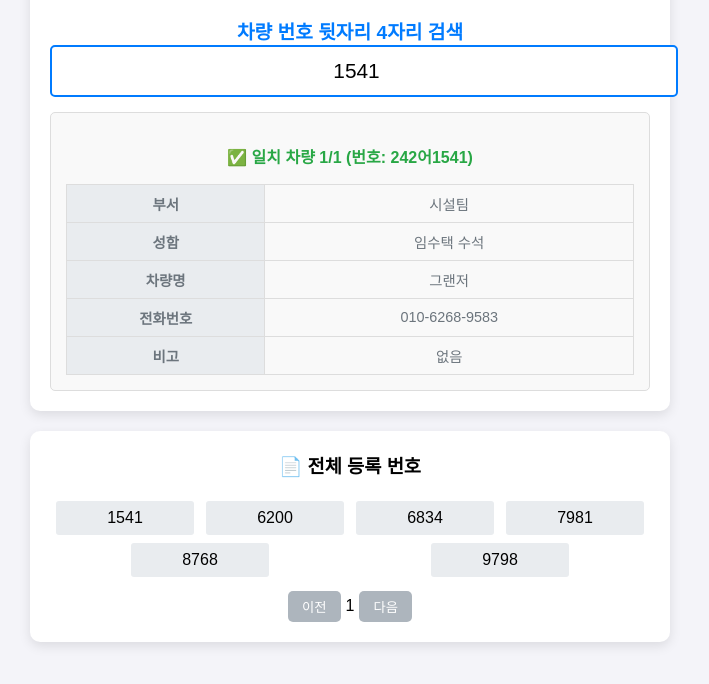
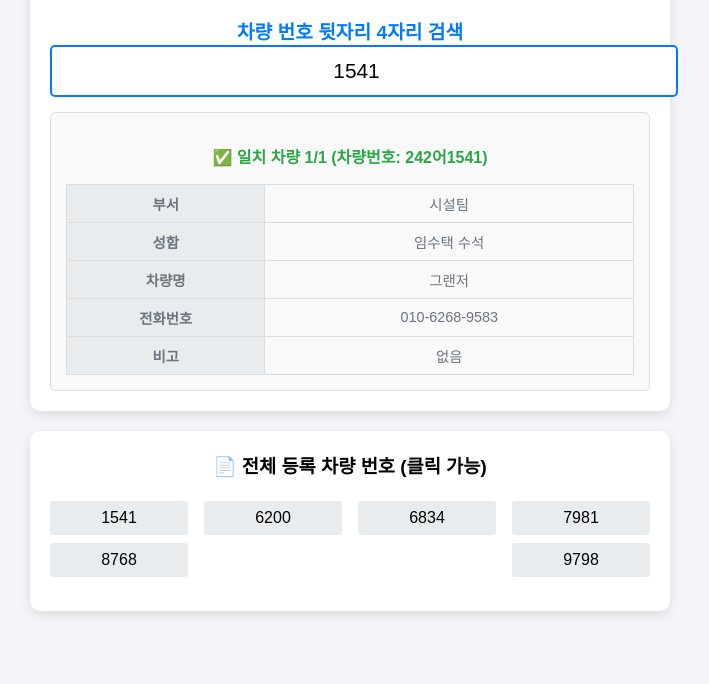
Before and after one commit to parkjunhoo/skicar.github.io, a plain HTML site: page index.html in a window 1280 px wide. Both pictures are taken after a click on the item "1541". Shown: the part 78-762 px from the top of the page, without its empty margins (290-999 px from the left). Drawn offline with Linux system fonts and the light colour scheme.

Commit message:
ㅇㅇㅇ

```diff
--- a/index.html
+++ b/index.html
@@ -3,17 +3,17 @@
 <head>
 <meta charset="UTF-8">
 <meta name="viewport" content="width=device-width, initial-scale=1.0">
-    <title>차량 등록 정보 검색 및 목록</title>
+<title>차량 등록 정보 검색</title>
+
 <style>
 body {
     font-family: Arial, sans-serif;
-            background-color: #f4f4f9;
+    background: #f4f4f9;
     margin: 0;
-            padding: 0;
+    padding: 20px;
     display: flex;
     flex-direction: column;
     align-items: center;
-            padding-top: 20px;
 }
 .container {
     width: 90%;
@@ -24,8 +24,16 @@
     box-shadow: 0 4px 12px rgba(0,0,0,0.1);
     margin-bottom: 20px;
 }
-        h2, h3 { text-align: center; margin-top: 0; }
-        .summary { text-align: center; font-size: 1.2em; color: #007bff; font-weight: bold; }
+h2, h3 {
+    text-align: center;
+    margin-top: 0;
+}
+.summary {
+    text-align: center;
+    font-size: 1.2em;
+    color: #007bff;
+    font-weight: bold;
+}
 #searchInput {
     width: 100%;
     padding: 12px;
@@ -40,11 +48,11 @@
     border: 1px solid #ddd;
     border-radius: 5px;
     background: #f9f9f9;
-            font-size: 1em;
 }
 .found { color: #28a745; font-weight: bold; }
 .not-found { color: #dc3545; font-weight: bold; }
 .instruction { color: #6c757d; text-align: center; }
+
 .detail-table {
     width: 100%;
     border-collapse: collapse;
@@ -59,13 +67,14 @@
     background: #e9ecef;
     width: 35%;
 }
+
 #numberList {
     display: flex;
     flex-wrap: wrap;
     list-style: none;
     padding: 0;
     margin: 10px 0;
-            justify-content: space-around;
+    justify-content: space-between;
 }
 #numberList li {
     width: 23%;
@@ -80,26 +89,9 @@
     background: #007bff;
     color: #fff;
 }
-        #paginationControls {
-            display: flex;
-            justify-content: center;
-            align-items: center;
-            margin-top: 10px;
-        }
-        .page-button {
-            background: #007bff;
-            color: #fff;
-            border: none;
-            padding: 6px 14px;
-            margin: 0 5px;
-            border-radius: 5px;
-            cursor: pointer;
-        }
-        .page-button:disabled {
-            background: #adb5bd;
-        }
 </style>
 </head>
+
 <body>
 
 <div class="container">
@@ -110,16 +102,12 @@
 </div>
 
 <div class="container">
-    <h3>📄 전체 등록 번호</h3>
+    <h3>📄 전체 등록 차량 번호 (클릭 가능)</h3>
     <ul id="numberList"></ul>
-    <div id="paginationControls">
-        <button class="page-button" id="prevPage" disabled>이전</button>
-        <span id="currentPageDisplay">1</span>
-        <button class="page-button" id="nextPage">다음</button>
-    </div>
 </div>
 
 <script>
+// ================= 데이터 =================
 const carData = [
     { department:"경영지원팀", name:"박선규 부문장", fullNumber:"8768", number:"8768", carName:"렉스턴", phone:"010-9176-9242", notes:"" },
     { department:"경영지원팀", name:"안원갑 책임", fullNumber:"6200", number:"6200", carName:"쏘렌토", phone:"010-5252-4906", notes:"" },
@@ -129,20 +117,19 @@ const carData = [
     { department:"직원식당", name:"양성권", fullNumber:"187고9798", number:"9798", carName:"펠리세이드", phone:"010-4636-3041", notes:"" }
 ];
 
-// === 검색 로직 ===
+// ============== 데이터 가공 ==============
 const uniqueNumbers = [...new Set(carData.map(c => c.number))].sort();
 const carMap = new Map();
+
 carData.forEach(c => {
     if (!carMap.has(c.number)) carMap.set(c.number, []);
     carMap.get(c.number).push(c);
 });
 
-const itemsPerPage = 16;
-let currentPage = 1;
-
+// ============== 상세 테이블 ==============
 function createDetailTable(car, idx, total) {
     return `
-        <p class="found">✅ 일치 차량 ${idx}/${total} (번호: ${car.fullNumber})</p>
+        <p class="found">✅ 일치 차량 ${idx}/${total} (차량번호: ${car.fullNumber})</p>
         <table class="detail-table">
             <tr><th>부서</th><td>${car.department || "정보 없음"}</td></tr>
             <tr><th>성함</th><td>${car.name || "정보 없음"}</td></tr>
@@ -153,40 +140,37 @@ function createDetailTable(car, idx, total) {
     `;
 }
 
+// ============== 검색 ==============
 function handleInput() {
-    const val = searchInput.value.padStart(4, "0");
-    const result = carMap.get(val);
-    if (!result) {
-        searchResult.innerHTML = `<p class="not-found">❌ 등록되지 않은 차량</p>`;
+    const val = searchInput.value.trim().padStart(4,"0");
+    if (!val) return;
+
+    const found = carMap.get(val);
+    if (!found) {
+        searchResult.innerHTML = `<p class="not-found">❌ 등록되지 않은 차량입니다</p>`;
         return;
     }
     searchResult.innerHTML = "";
-    result.forEach((car, i) => {
-        searchResult.innerHTML += createDetailTable(car, i+1, result.length);
+    found.forEach((car,i)=>{
+        searchResult.innerHTML += createDetailTable(car, i+1, found.length);
     });
 }
 
-function renderList(page) {
+// ============== 전체 목록 렌더링 ==============
+function renderAllNumbers() {
     numberList.innerHTML = "";
-    const start = (page-1)*itemsPerPage;
-    const nums = uniqueNumbers.slice(start, start+itemsPerPage);
-    nums.forEach(n => {
+    uniqueNumbers.forEach(num => {
         const li = document.createElement("li");
-        li.textContent = n;
+        li.textContent = num;
         li.onclick = () => {
-            searchInput.value = n;
+            searchInput.value = num;
             handleInput();
         };
         numberList.appendChild(li);
     });
-    prevPage.disabled = page === 1;
-    nextPage.disabled = start+itemsPerPage >= uniqueNumbers.length;
-    currentPageDisplay.textContent = page;
 }
 
-prevPage.onclick = () => renderList(--currentPage);
-nextPage.onclick = () => renderList(++currentPage);
-renderList(1);
+renderAllNumbers();
 </script>
 
 </body>
```
Lines whose indentation alone changed are shown as unchanged.
